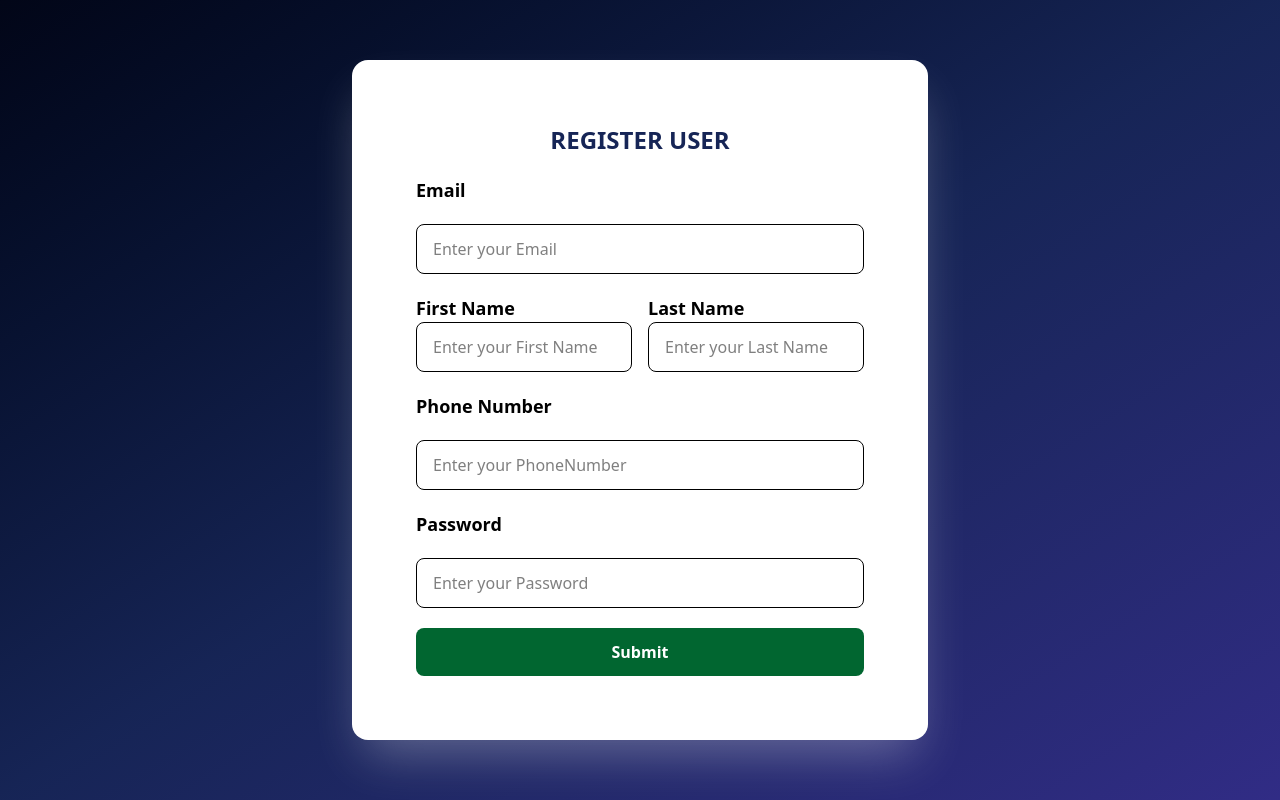
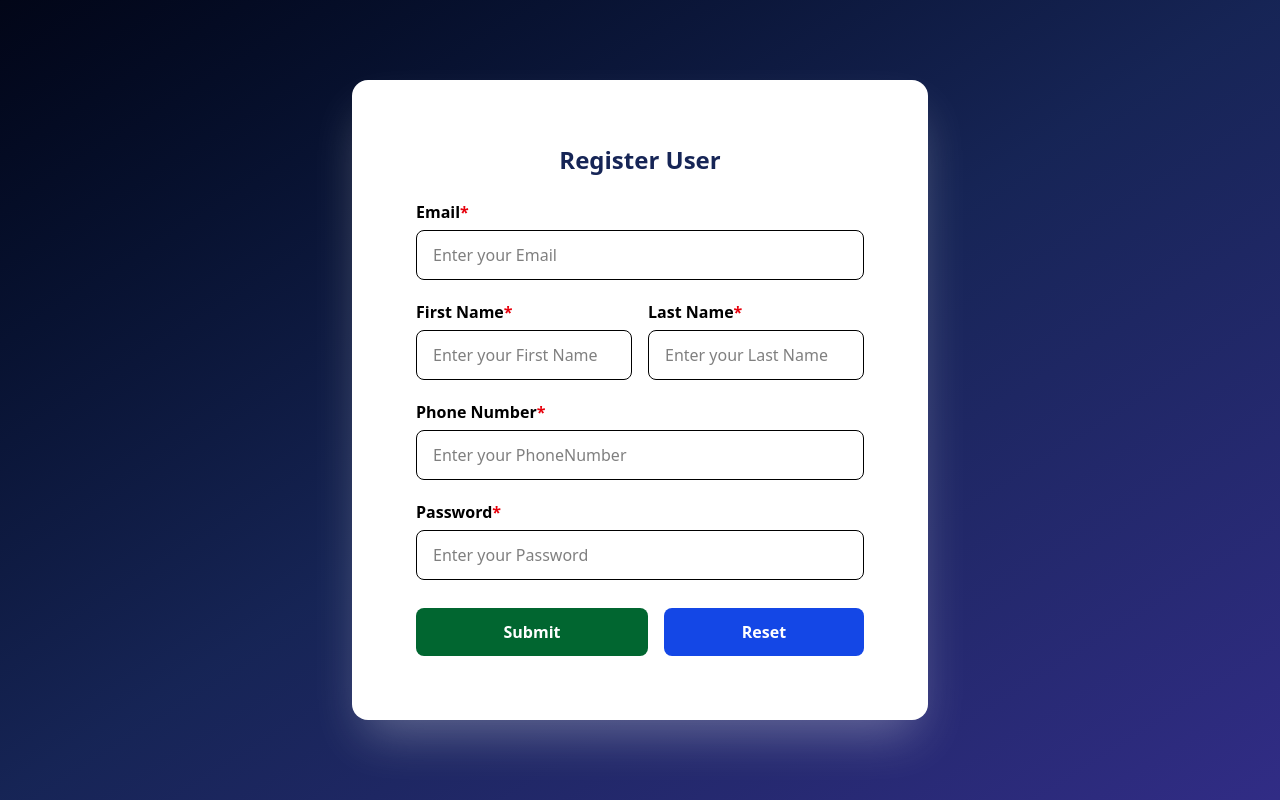
Before and after one commit to SivaKavindraTamilselvan/CapstoneProject, an Angular app in the folder MainFrontend/Ecommerce/: page /register in a window 1280 px wide. Built offline with nearby package versions, Linux system fonts and the light colour scheme.

Commit message:
added validation errors

```diff
--- a/MainFrontend/Ecommerce/src/app/register/register.html
+++ b/MainFrontend/Ecommerce/src/app/register/register.html
@@ -1,35 +1,66 @@
 <section
-    class="min-h-screen bg-gradient-to-br from-slate-950 via-blue-950 to-indigo-900 flex justify-center items-center">
-    <div class="bg-white p-16 rounded-2xl shadow-2xl shadow-white/30 max-w-xl w-full space-y-5">
-        <h1 class="text-blue-950 font-extrabold text-center text-2xl">REGISTER USER</h1>
+    class="min-h-screen bg-gradient-to-br from-slate-950 via-blue-950 to-indigo-900 flex justify-center items-center px-4 py-10">
+    <div class="bg-white p-10 md:p-16 rounded-2xl shadow-2xl shadow-white/30 max-w-xl w-full space-y-6">
+        <h1 class="text-blue-950 font-extrabold text-center text-2xl">Register User</h1>
         @if(errorMessage())
         {
         <div class="bg-red-600 px-4 py-3 rounded-sm text-white text-center font-bold"> {{errorMessage()}} </div>
         }
-        <form (ngSubmit)="handleRegisterClick()" class="flex flex-col space-y-5">
-            <label class="font-bold text-lg">Email</label>
+        <form (ngSubmit)="handleRegisterClick()" class="flex flex-col gap-5">
+            <div>
+                <label class="font-bold text-md mb-1.5 block">Email<span class="text-red-600">*</span></label>
                 <input type="email" placeholder="Enter your Email" [formField]="registerForm.email"
                     class="w-full border rounded-lg px-4 py-3 outline-none focus:ring-2 focus:ring-blue-700 focus:border-transparent transition" />
-            <div class="flex max-w-lg gap-4">
-                <div class="flex-1">
-                    <label class="font-bold text-lg">First Name</label>
+                @if (registerForm.email().touched() && registerForm.email().invalid())
+                {
+                <p class="text-red-600 text-xs mt-1">{{ registerForm.email().errors()[0].message }}</p>
+                }
+            </div>
+
+            <div class="grid grid-cols-1 sm:grid-cols-2 gap-4">
+                <div>
+                    <label class="font-bold text-md mb-1.5 block">First Name<span class="text-red-600">*</span></label>
                     <input placeholder="Enter your First Name" [formField]="registerForm.firstName"
                         class="w-full border rounded-lg px-4 py-3 outline-none focus:ring-2 focus:ring-blue-700 focus:border-transparent transition" />
+                    @if (registerForm.firstName().touched() && registerForm.firstName().invalid())
+                    {
+                    <p class="text-red-600 text-xs mt-1">{{ registerForm.firstName().errors()[0].message }}</p>
+                    }
                 </div>
-                <div class="flex-1">
-                    <label class="font-bold text-lg">Last Name</label>
+                <div>
+                    <label class="font-bold text-md mb-1.5 block">Last Name<span class="text-red-600">*</span> </label>
                     <input placeholder="Enter your Last Name" [formField]="registerForm.lastName"
                         class="w-full border rounded-lg px-4 py-3 outline-none focus:ring-2 focus:ring-blue-700 focus:border-transparent transition" />
+                    @if (registerForm.lastName().touched() && registerForm.lastName().invalid())
+                    {
+                    <p class="text-red-600 text-xs mt-1">{{ registerForm.lastName().errors()[0].message }}</p>
+                    }
                 </div>
             </div>
-            <label class="font-bold text-lg">Phone Number</label>
+            <div>
+                <label class="font-bold text-md mb-1.5 block">Phone Number<span class="text-red-600">*</span></label>
                 <input type="text" placeholder="Enter your PhoneNumber" [formField]="registerForm.phoneNumber"
                     class="w-full border rounded-lg px-4 py-3 outline-none focus:ring-2 focus:ring-blue-700 focus:border-transparent transition" />
-
-            <label class="font-bold text-lg">Password</label>
+                @if (registerForm.phoneNumber().touched() && registerForm.phoneNumber().invalid())
+                {
+                <p class="text-red-600 text-xs mt-1">{{ registerForm.phoneNumber().errors()[0].message }}</p>
+                }
+            </div>
+            <div>
+                <label class="font-bold text-md mb-1.5 block">Password<span class="text-red-600">*</span></label>
                 <input type="password" placeholder="Enter your Password" [formField]="registerForm.password"
                     class="w-full border rounded-lg px-4 py-3 outline-none focus:ring-2 focus:ring-blue-700 focus:border-transparent transition" />
-            <button type="submit" class="bg-green-800 text-white font-bold px-4 py-3 rounded-lg cursor-pointer hover:bg-green-900">Submit</button>
+                @if (registerForm.password().touched() && registerForm.password().invalid())
+                {
+                <p class="text-red-600 text-xs mt-1">{{ registerForm.password().errors()[0].message }}</p>
+                }
+            </div>
+            <div class="flex w-full gap-4 pt-2">
+                <button type="submit"
+                    class="flex-1 bg-green-800 text-white font-bold px-4 py-3 rounded-lg cursor-pointer hover:bg-green-900">Submit</button>
+                <button type="button" (click)="resetFilter()" [disabled]="progress()"
+                    class="flex-1 bg-blue-700 text-white font-bold py-3 rounded-lg hover:bg-blue-900 cursor-pointer disabled:opacity-60 disabled:cursor-not-allowed transition-colors">Reset</button>
+            </div>
         </form>
     </div>
 </section>
```
Lines whose indentation alone changed are shown as unchanged.
